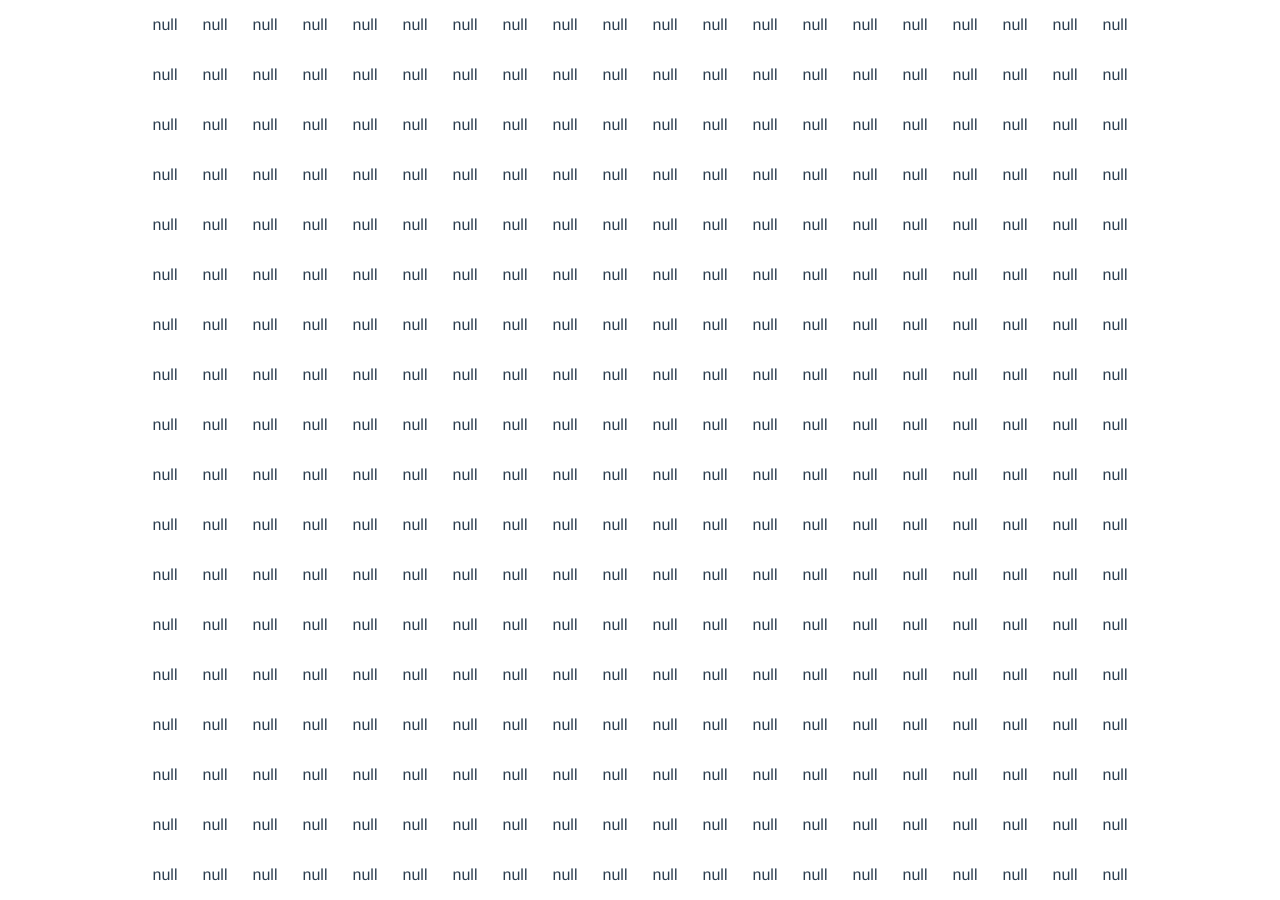
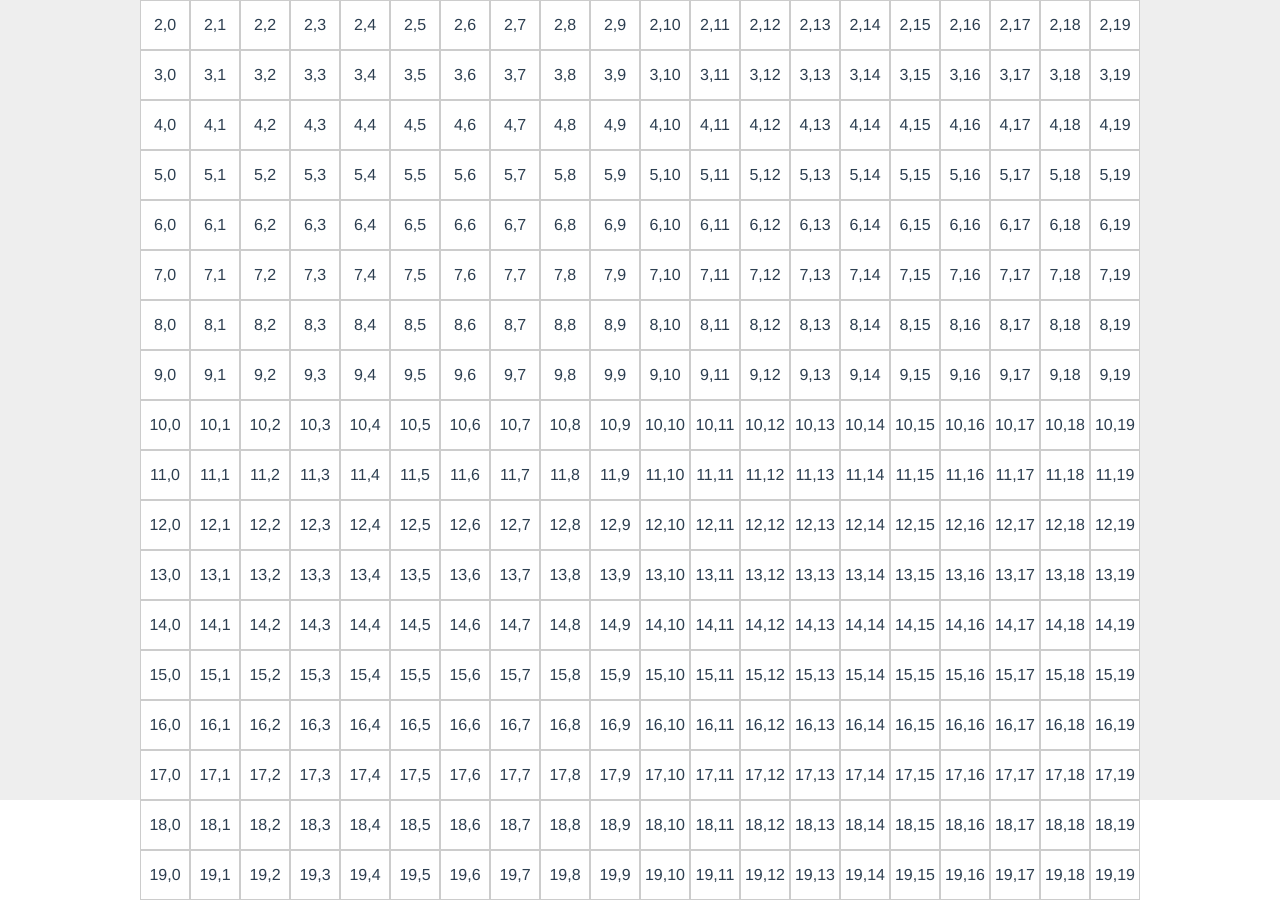
Before and after one commit to rprins/pathvis, a Vue app: page / in a window 1280 px wide. Built offline with nearby package versions, Linux system fonts and the light colour scheme.

Commit message:
Add walls

```diff
--- a/src/App.vue
+++ b/src/App.vue
@@ -1,6 +1,6 @@
 <template>
   <div id="app">
-    <Grid :grid="grid" />
+    <Grid :grid="grid" @click="handleCellClick" />
   </div>
 </template>
 
@@ -28,15 +28,30 @@ export default {
   methods: {
     init() {
       let grid = [];
-      const subGrid = [];
+
       for (let ii = 0; ii < this.gridWidth; ii++) {
-        subGrid.push('null');
-      }
-      for (let ii = 0; ii < this.gridHeight; ii++) {
+        let subGrid = [];
+        for (let jj = 0; jj < this.gridHeight; jj++) {
+          subGrid.push({
+            tile: 'NONE',
+            coordinates: `${ii},${jj}`,
+          });
+        }
+
         grid.push(subGrid);
       }
 
       this.grid = grid;
+    },
+
+    handleCellClick(cell) {
+      const coordinates = cell.coordinates.split(',');
+
+      if (cell.tile === 'NONE') {
+        this.grid[coordinates[0]][coordinates[1]].tile = 'WALL';
+      } else if (cell.tile === 'WALL') {
+        this.grid[coordinates[0]][coordinates[1]].tile = 'NONE';
+      }
     },
   },
 };
@@ -55,6 +70,7 @@ body {
   text-align: center;
   color: #2c3e50;
   height: 100vh;
+  background: #eee;
 
   display: flex;
   align-items: center;
--- a/src/components/Grid.vue
+++ b/src/components/Grid.vue
@@ -1,9 +1,10 @@
 <template>
   <div class="Grid">
     <GridCell
-      :type="gridCell"
+      :data="gridCell"
       v-for="(gridCell, cellIndex) in flatGrid"
       :key="`Grid__cell__${cellIndex}`"
+      @click="$emit('click', gridCell)"
     />
   </div>
 </template>
--- a/src/components/GridCell.vue
+++ b/src/components/GridCell.vue
@@ -1,14 +1,26 @@
 <template>
-  <div class="GridCell">
-    {{ type }}
+  <div :class="computedClass" @click="$emit('click')">
+    {{ data.coordinates }}
   </div>
 </template>
 
 <script>
 export default {
   props: {
-    type: {
-      default: null,
+    data: {
+      default: {},
+    },
+  },
+
+  computed: {
+    computedClass() {
+      let classes = ['GridCell'];
+
+      if (this.data.tile === 'WALL') {
+        classes.push('GridCell--wall');
+      }
+
+      return classes.join(' ');
     },
   },
 };
@@ -19,5 +31,14 @@ export default {
   display: flex;
   justify-content: center;
   align-items: center;
+
+  background: white;
+  border: 1px solid #ccc;
+
+  &--wall {
+    background: black;
+    color: white;
+    border: 1px solid black;
+  }
 }
 </style>
```
